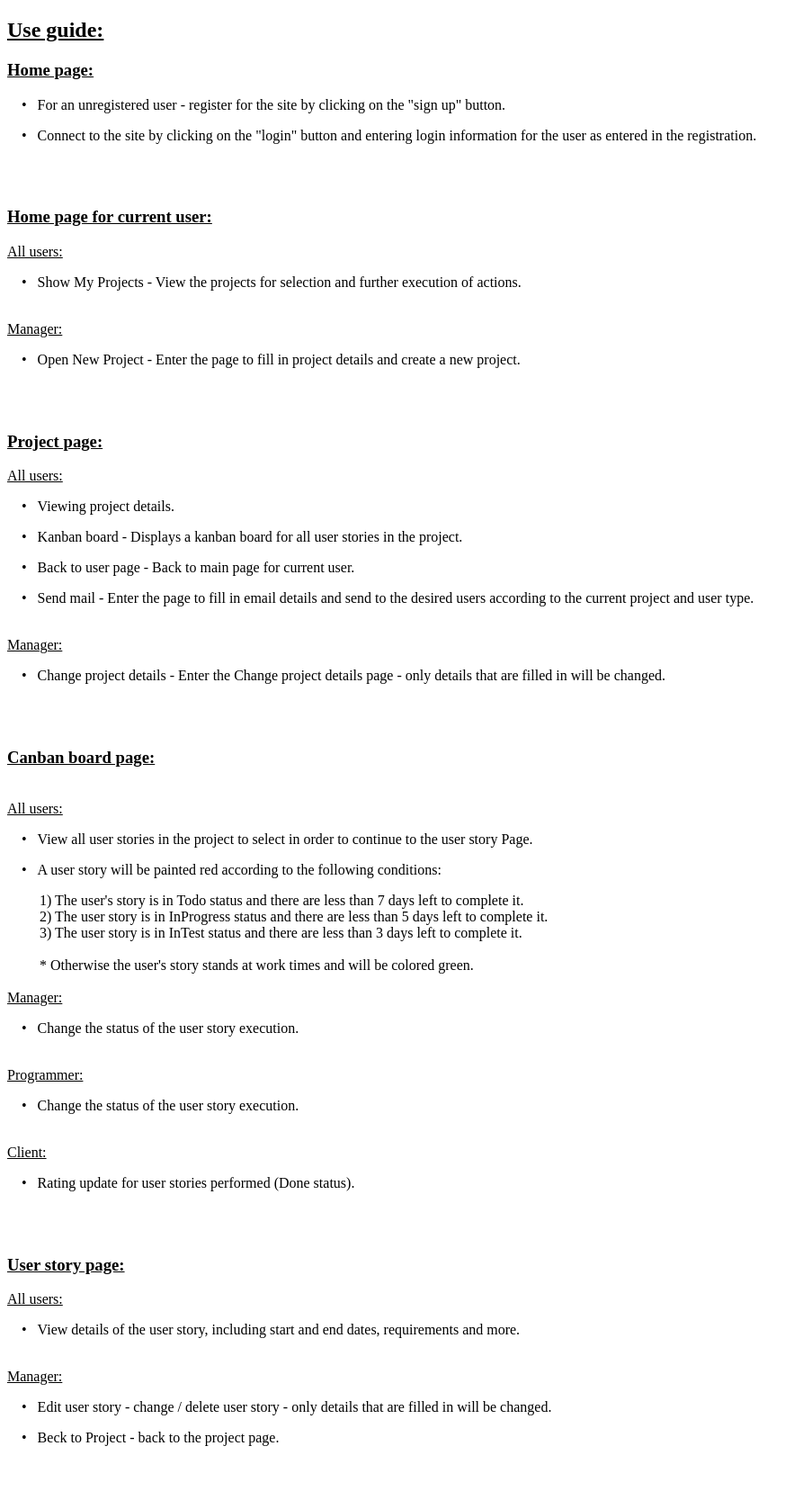
After one commit to Guyco070/Agile-method-Python-WEB, a Django app: page /HowToUse in a window 1280 px wide. The commit adds this page. Shown: the whole page at 90% size, without its empty margins (0-893 px from the left). Run offline with Django 3.2, Linux system fonts and the light colour scheme; parts of the project's set-up code (start-up, migrations or seed data) failed here and were passed over.

Commit message:
add a Use guide - action to "How to use" button (user story 46)

```diff
--- a/Agile/urls.py
+++ b/Agile/urls.py
@@ -22,6 +22,7 @@ urlpatterns = [
     path('',views.HomePage, name='homepage'),
     path('SIGNUP',views.SIGNUP, name='SIGNUP'),
     path('LOGIN',views.LOGIN,name='LOGIN'),
+    path('HowToUse', views.HowToUse, name='HowToUse'),
     path('SignUpDone',views.SignUpDone,name='SignUpDone'),
     path('LoginStatus',views.LoginStatus,name='LoginStatus'),
     path('AdminHomePage',views.AdminHomePage,name='AdminHomePage'),
--- a/Agile/views.py
+++ b/Agile/views.py
@@ -16,6 +16,9 @@ def SIGNUP(request):
 
 def LOGIN(request):
     return render(request,'Agile/LogIn.html')
+
+def HowToUse(request):
+    return render(request,'Agile/HowToUsePage.html')
 
 def NewProjectPage(response):
     Users = {'programmers': [],'clients':[]}
--- a/Templates/Agile/HomePage.html
+++ b/Templates/Agile/HomePage.html
@@ -7,6 +7,6 @@
 <body>
     <button onclick="location.href ='SIGNUP'">Sign Up</button>
     <button onclick="location.href ='LOGIN'">Login</button>
-    <button onclick="location.href ='ABOUTUS'">About Us</button>
+    <button onclick="location.href ='HowToUse'">How to use</button>
 </body>
 </html>
--- /dev/null
+++ b/Templates/Agile/HowToUsePage.html
@@ -0,0 +1,86 @@
+<!DOCTYPE html>
+<html lang="en">
+<head>
+    <meta charset="UTF-8">
+    <title>How to use</title>
+</head>
+<body>
+    <u>
+        <h2>Use guide:</h2>
+        <h3>Home page:</h3>
+    </u>
+    <p>&emsp;•  &ensp;For an unregistered user - register for the site by clicking on the "sign up" button.</p>
+    <p>&emsp;•  &ensp;Connect to the site by clicking on the "login" button and entering login information for the user as entered in the registration.</p>
+
+</br>
+</br>
+    <u>
+        <h3>Home page for current user:</h3>
+    </u>
+    <u>All users:</u>
+    <p>&emsp;•  &ensp;Show My Projects - View the projects for selection and further execution of actions.</p>
+    </br>
+    <u>Manager:</u>
+    <p>&emsp;•  &ensp;Open New Project - Enter the page to fill in project details and create a new project.</p>
+
+</br>
+</br>
+    <u>
+        <h3>Project page:</h3>
+    </u>
+    <u>All users:</u>
+    <p>&emsp;•  &ensp;Viewing project details.</p>
+    <p>&emsp;•  &ensp;Kanban board - Displays a kanban board for all user stories in the project.</p>
+    <p>&emsp;•  &ensp;Back to user page - Back to main page for current user.</p>
+    <p>&emsp;•  &ensp;Send mail - Enter the page to fill in email details and send to the desired users according to the current project and user type.</p>
+    </br>
+    <u>Manager:</u>
+    <p>&emsp;•  &ensp;Change project details - Enter the Change project details page - only details that are filled in will be changed.</p>
+
+</br>
+</br>
+    <u>
+        <h3>Canban board page:</h3>
+    </u>
+    </br>
+    <u>All users:</u>
+    <p>&emsp;•  &ensp;View all user stories in the project to select in order to continue to the user story Page.</p>
+    <p>&emsp;•  &ensp;A user story will be painted red according to the following conditions:</p>
+    &emsp;&emsp;
+    <label>1) The user's story is in Todo status and there are less than 7 days left to complete it.</label>
+    </br>&emsp;&emsp;
+    <label>2) The user story is in InProgress status and there are less than 5 days left to complete it.</label>
+    </br>&emsp;&emsp;
+    <label>3) The user story is in InTest status and there are less than 3 days left to complete it.</label>
+    </br>
+    </br>&emsp;&emsp;
+    <label>* Otherwise the user's story stands at work times and will be colored green.</label>
+    </br>
+    </br>
+
+    <u>Manager:</u>
+    <p>&emsp;•  &ensp;Change the status of the user story execution.</p>
+    </br>
+    <u>Programmer:</u>
+    <p>&emsp;•  &ensp;Change the status of the user story execution.</p>
+    </br>
+    <u>Client:</u>
+    <p>&emsp;•  &ensp;Rating update for user stories performed (Done status).</p>
+
+
+</br>
+</br>
+    <u>
+        <h3>User story page:</h3>
+    </u>
+    <u>All users:</u>
+    <p>&emsp;•  &ensp;View details of the user story, including start and end dates, requirements and more.</p>
+    </br>
+    <u>Manager:</u>
+    <p>&emsp;•  &ensp;Edit user story - change / delete user story - only details that are filled in will be changed.</p>
+    <p>&emsp;•  &ensp;Beck to Project - back to the project page.</p>
+
+    </br>
+    </br>
+</body>
+</html>
```
